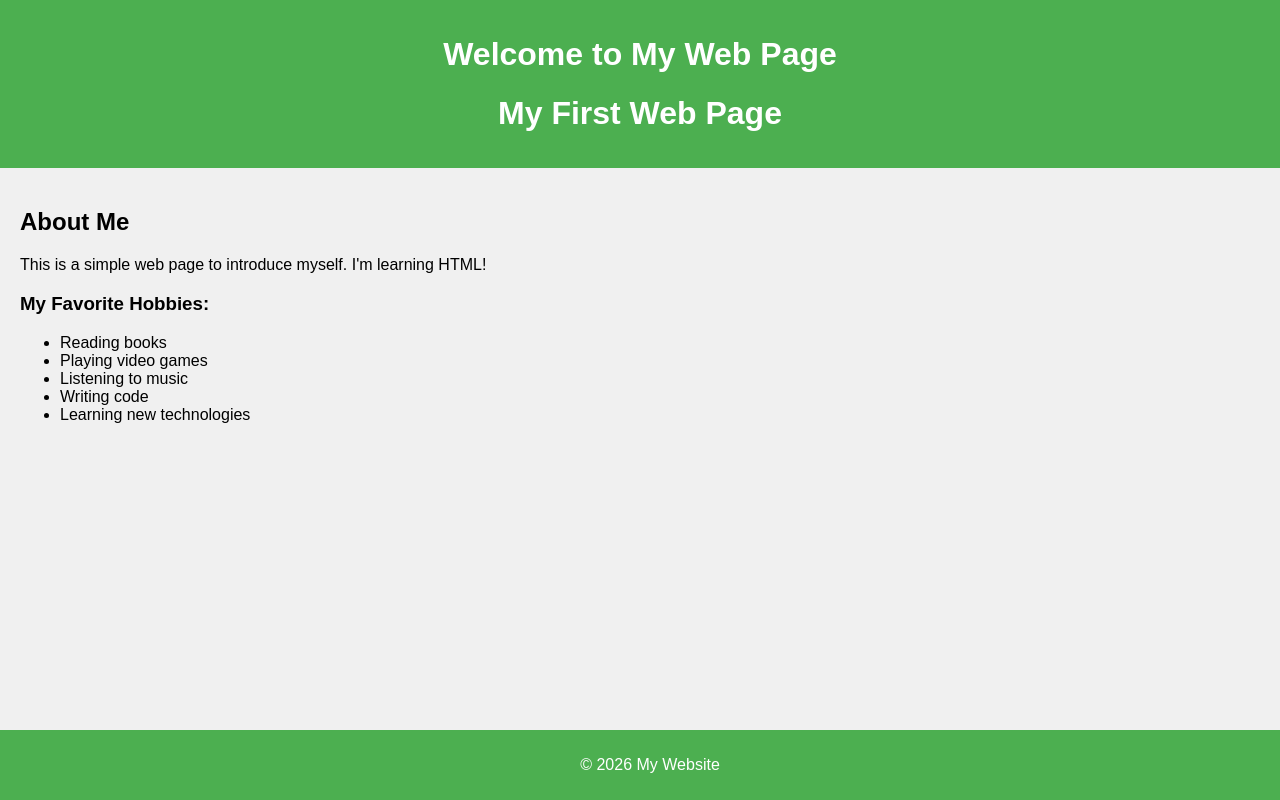
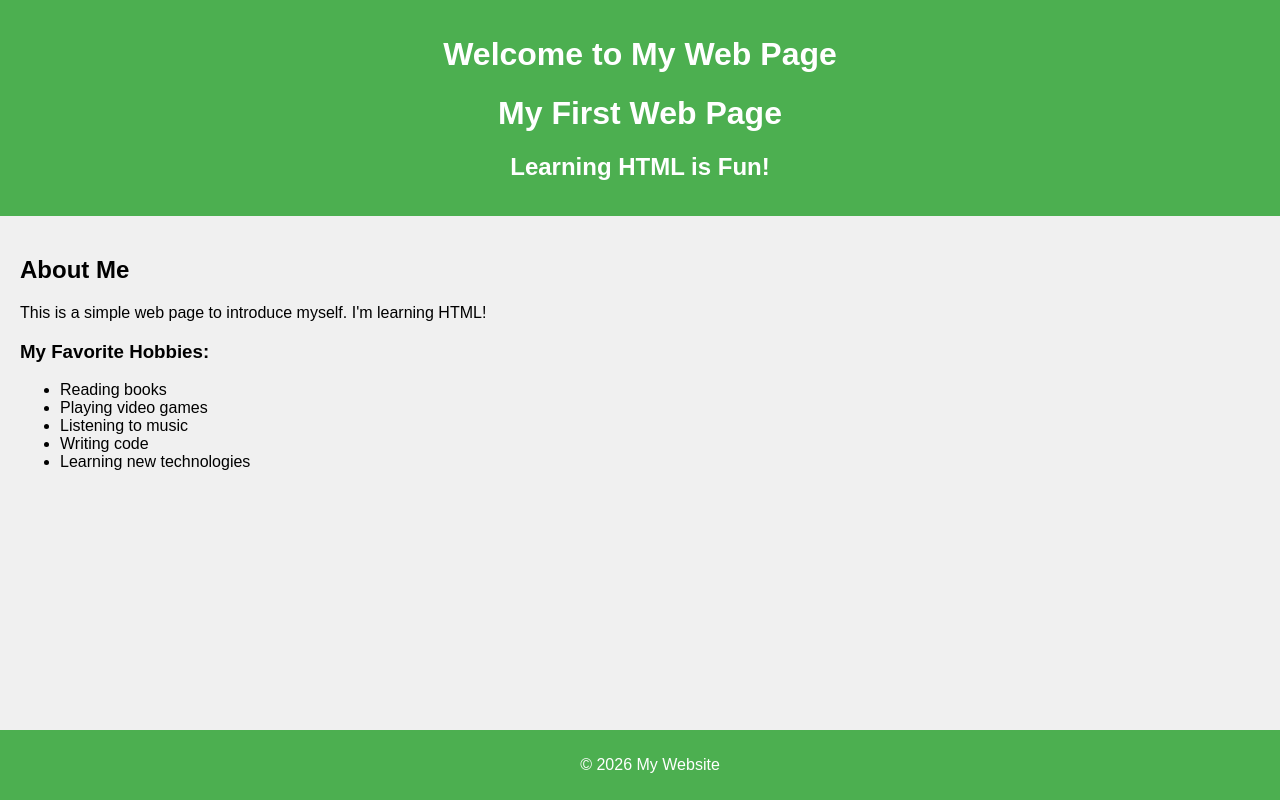
Before and after one commit to nagendrababu2785/basic, a plain HTML site: page index.html in a window 1280 px wide. Drawn offline with Linux system fonts and the light colour scheme.

Commit message:
Update index.html

```diff
--- a/index.html
+++ b/index.html
@@ -35,6 +35,7 @@
     <header>
         <h1>Welcome to My Web Page</h1>
         <h1>My First Web Page</h1>
+        <h2>Learning HTML is Fun!</h2>
     </header>
 
     <main>
```
